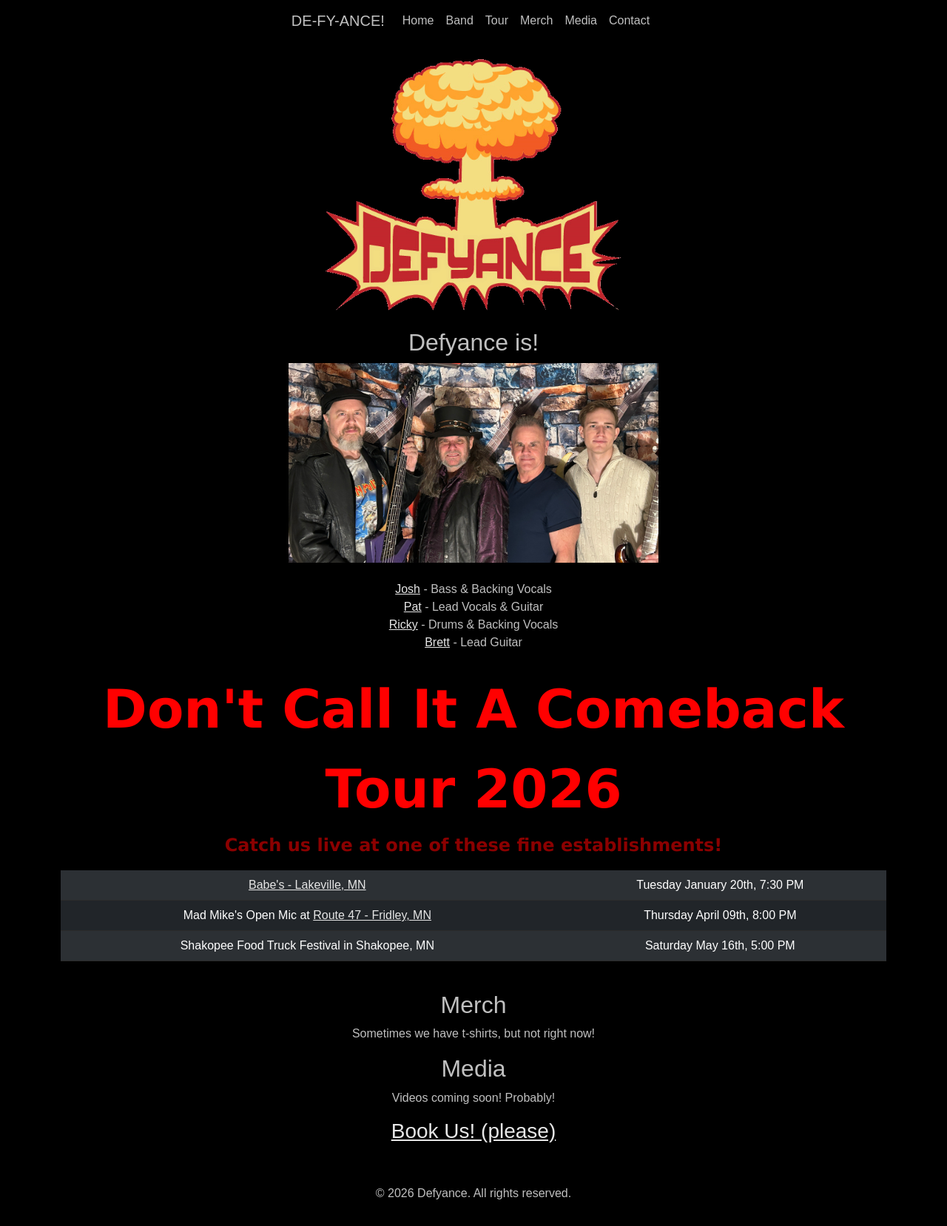
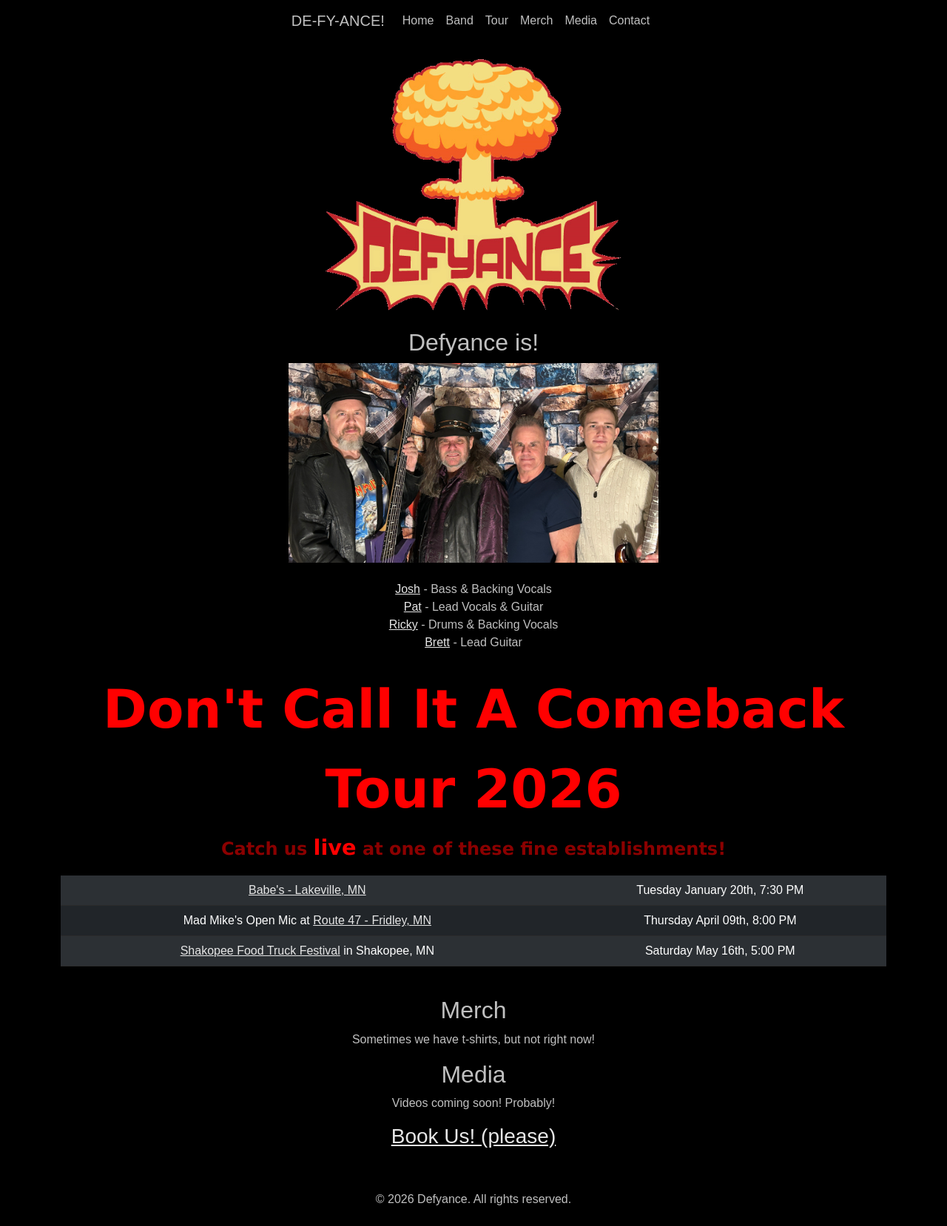
Before and after one commit to defyance-rocks/defyance-rocks.github.io, a Jekyll site: the page built from index.html, in a window 1280 px wide. Shown: the whole page at 74% size. Built offline with Jekyll 4.4.1, drawn with Linux system fonts in a browser that asks for light colours.

Commit message:
Add tour page, mess with other stuff

```diff
--- a/_includes/header.html
+++ b/_includes/header.html
@@ -9,7 +9,7 @@
         <ul class="navbar-nav ms-auto mb-2 mb-lg-0">
           <li class="nav-item"><a class="nav-link" href="{{ '/' | relative_url }}">Home</a></li>
           <li class="nav-item"><a class="nav-link" href="{{ '/bios.html' | relative_url }}">Band</a></li>
-          <li class="nav-item"><a class="nav-link" href="#tour">Tour</a></li>
+          <li class="nav-item"><a class="nav-link" href="{{ '/tour.html' | relative_url }}">Tour</a></li>
           <li class="nav-item"><span class="nav-link disabled">Merch</span></li>
           <li class="nav-item"><span class="nav-link disabled">Media</span></li>
           <li class="nav-item"><a class="nav-link" href="mailto:booking@defyance.rocks">Contact</a></li>
--- a/_sass/_custom.scss
+++ b/_sass/_custom.scss
@@ -252,3 +252,8 @@
 a:hover {
     color: #ffffff;
 }
+span.emphasis {
+    color: #ff0000;
+    font-weight: bold;
+    font-size: 1.2em;
+}
--- a/index.html
+++ b/index.html
@@ -10,7 +10,7 @@
 <h2>Defyance is!</h2>
 
 <div class="mb-4 text-center">
-  <img src="{{ '/assets/img/BunchaGuys.jpg' | relative_url }}" class="img-fluid" style="max-width:500px;" alt="Band photo">
+  <img src="{{ '/assets/img/BunchaGuys.jpg' | relative_url }}" class="img-fluid mx-auto d-block" style="max-width:500px; width:100%; height:auto;" alt="Band photo">
 </div>
 
 <p>
@@ -23,7 +23,7 @@
 <div id="tour" class="tour-title mt-4 mb-1">
   Don't Call It A Comeback Tour 2026
 </div>
-<div class="tour-subtitle mb-3">Catch us live at one of these fine establishments!</div>
+<div class="tour-subtitle mb-3">Catch us <span class="emphasis">live</span> at one of these fine establishments!</div>
 
 <div class="table-responsive mb-4">
   <table class="table table-striped table-dark">
@@ -37,7 +37,7 @@
         <td>Thursday April 09th, 8:00 PM</td>
       </tr>
       <tr>
-        <td>Shakopee Food Truck Festival in Shakopee, MN</td>
+        <td><a target="_blank" href="https://www.google.com/maps/search/?api=1&query=44.802710%2C-93.493879">Shakopee Food Truck Festival</a> in Shakopee, MN</td>
         <td>Saturday May 16th, 5:00 PM</td>
       </tr>
     </tbody>
```
Also changed, not shown: bios.html (+3 -7 lines), tour.html (added, +51 -0 lines).
